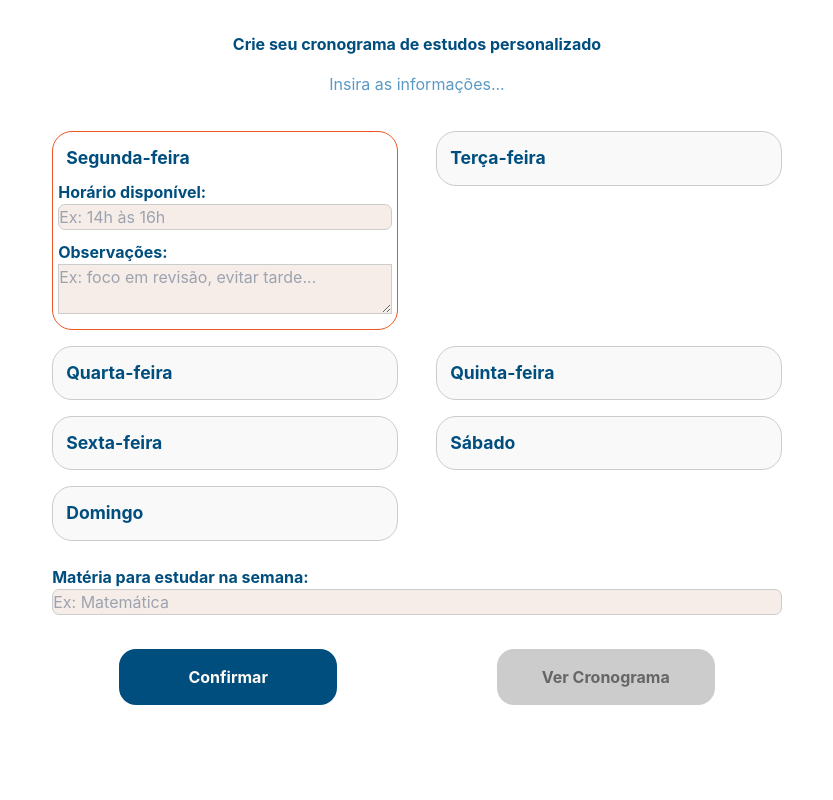
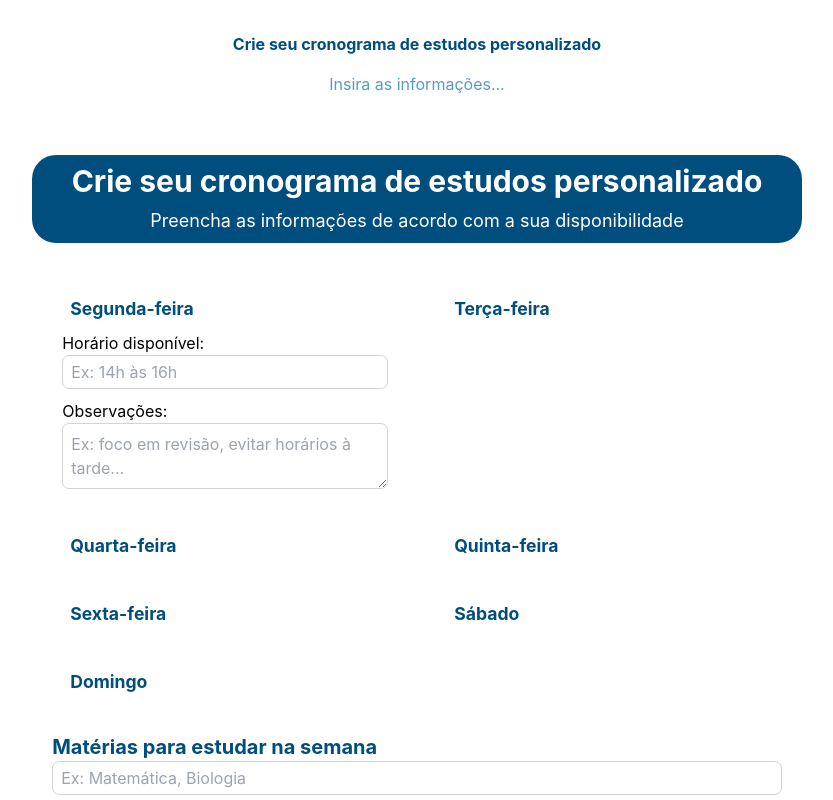
Before and after one commit to Equipe07-DS/FocusMe, a React (Create React App) app in the folder frontend/: page /novocronograma in a window 1280 px wide. Both pictures are taken after a click on the heading "Segunda-feira". Shown: the whole page, without its empty margins (223-1056 px from the left). Built offline with nearby package versions, Linux system fonts and the light colour scheme.

Commit message:
refatoração do componente de criar cronograma

```diff
--- a/frontend/src/componentes/FormsNovoCronograma/FormsNovoCronograma.js
+++ b/frontend/src/componentes/FormsNovoCronograma/FormsNovoCronograma.js
@@ -1,5 +1,5 @@
 import { useForm } from 'react-hook-form';
-import './FormsNovoCronograma.css';
+import style from './FormsNovoCronograma.module.css';
 import { useNavigate } from 'react-router-dom';
 import { useState } from 'react';
 
@@ -70,25 +70,35 @@ const FazerFormulario = () => {
   ];
 
   return (
-    <section className="Caixa">
+    <div className='py-10 flex justify-center flex-col items-center'>
+
+      <div className="bg-[#004E7E] px-10 w-full flex flex-col items-center justify-center rounded-3xl mb-6 py-2">
+        <h1 className="text-white font-bold text-3xl align-top mb-2">Crie seu cronograma de estudos personalizado</h1>
+        <p className='text-white text-lg'>Preencha as informações de acordo com a sua disponibilidade</p>
+      </div>
+      {/* <h1 className="text-[#] font-bold text-3xl align-top h-10">Crie seu cronograma de estudos personalizado</h1> */}
+
+      <section className={style.Caixa}>
         <form onSubmit={handleSubmit(onSubmit)}>
-        <section className="Grid-dias">
+          <section className={style['Grid-dias']}>
             {diasDaSemana.map((dia) => (
-            <details key={dia.chave} className="Caixa-dia">
-              <summary>{dia.nome}</summary>
+              <details key={dia.chave} className={`${style['Caixa-dia']}`}>
+                <summary className={`${style['Caixa-dia']}`}>{dia.nome}</summary>
 
-              <div className="Caixa-input">
+                <div className={style['Caixa-input']}>
                   <label>Horário disponível:</label>
                   <input
                     placeholder="Ex: 14h às 16h"
+                    className='text-black px-2 py-1'
                     {...register(`${dia.chave}.horario`)}
                   />
                 </div>
 
-              <div className="Caixa-input">
-                <label>Observações:</label>
+                <div className={style['Caixa-input']}>
+                  <label >Observações:</label>
                   <textarea
-                  placeholder="Ex: foco em revisão, evitar tarde..."
+                    placeholder="Ex: foco em revisão, evitar horários à tarde..."
+                    className='text-black px-2 py-2'
                     {...register(`${dia.chave}.observacoes`)}
                   />
                 </div>
@@ -96,21 +106,22 @@ const FazerFormulario = () => {
             ))}
           </section>
 
-        <fieldset className="Caixa-input">
-          <label>Matéria para estudar na semana:</label>
+          <fieldset className={style['Caixa-input']}>
+            <label className='text-[#004E7E] font-bold text-xl'>Matérias para estudar na semana</label>
             <input
-            placeholder="Ex: Matemática"
+              placeholder="Ex: Matemática, Biologia"
+              className='text-black px-2 py-1'
               {...register('materia')}
             />
           </fieldset>
 
-        <footer className="Caixa-botoes">
-          <button className="botao" type="submit">
+          <footer className={style['Caixa-botoes']}>
+            <button className={style.botao} type="submit">
               Confirmar
             </button>
 
             <button
-            className="botao"
+              className={style.botao}
               type="button"
               onClick={handleVerCronograma}
               disabled={!cronograma}
@@ -120,6 +131,7 @@ const FazerFormulario = () => {
           </footer>
         </form>
       </section>
+    </div>
   );
 };
 
--- a/frontend/src/componentes/FormsNovoCronograma/FormsNovoCronograma.css
+++ b/frontend/src/componentes/FormsNovoCronograma/FormsNovoCronograma.module.css
@@ -2,24 +2,30 @@
 @tailwind components;
 @tailwind utilities;
 
+html {
+    background-color: #72ACD2;
+}
+
 input {
     border-radius: 7px;
-    background-color: #F6EDE8;
-    font-family: Arial, Helvetica, sans-serif;
-    padding: 8px;
-    border: 1px solid #ccc;
+    background-color: white;
+    border: 1px solid lightgray;
+    color: black
+}
+
+input:focus {
+  outline: none;
 }
 
 textarea {
-    border-radius: px;
-    background-color: #F6EDE8;
-    padding: 8px;
-    border: 1px solid #ccc;
+    border-radius: 7px;
+    background-color: white;
+    border: 1px solid lightgray;
+    color: black;
 }
 
-label {
-    color: #004E7E;
-    font-weight: 650;
+textarea:focus {
+  outline: none;
 }
 
 form {
@@ -35,14 +41,43 @@ form {
     margin-bottom: 10px;
 }
 
+
 .Caixa-dia {
     width: 100%;
-    border: 1px solid #ccc;
     border-radius: 20px;
-    background-color: #F9F9F9;
-    padding: 5px;
-    transition: all 0.8s ease;
-    align-self: start;
+    background-color: white;
+    padding-top: 5px;
+    padding-bottom: 5px;
+    padding-left: 10px;
+    padding-right: 10px;
+    transition: all 0.4s;
+}
+
+.Caixa-dia[open] {
+    background-color: white;
+    transition: all 0.4s;
+}
+
+.Caixa-dia:hover {
+    background-color: #ED5522;
+    color: white;
+    transition: all 0.2s;
+}
+
+.Caixa-dia summary {
+    cursor: pointer;
+    font-weight: bold;
+    color: #004E7E;
+    padding: 8px;
+    font-size: 1.1rem;
+    list-style: none;
+    justify-self: center;
+}
+
+.Caixa-dia:hover summary {
+    background-color: #ED5522;
+    color: white;
+    transition: all 0.2s;
 }
 
 .Grid-dias {
@@ -54,45 +89,11 @@ form {
     align-items: start;
 }
 
-
-.Caixa-dia[open] {
-    background-color: #FFF;
-    border-color: #ED5522;
-}
-
-.Caixa-dia summary {
-    cursor: pointer;
-    font-weight: 700;
-    color: #004E7E;
-    padding: 8px;
-    font-size: 1.1rem;
-    list-style: none;
-}
-
-.Caixa-dia summary:hover {
-    color: #ED5522;
-}
-
-
-.Caixa-Domingo {
-    width: 26vw;
-}
-
 .Caixa-botoes {
     justify-items: center;
     display: grid;
     grid-template-columns: repeat(2, 1fr);
     gap: 2vw;
-}
-
-.Caixa-dia {
-    width: 100%;
-    border: 1px solid #ccc;
-    border-radius: 20px;
-    background-color: #F9F9F9;
-    padding: 5px;
-    transition: all 0.8s ease;
-    align-self: start;
 }
 
 .Dias {
@@ -109,11 +110,12 @@ form {
     grid-template-columns: repeat(1, 1fr);
     justify-items: center;
     margin-top: 2vh;
+
 }
 
 .botao {
-    background-color: #004E7E;
-    color: #FFFBF5;
+    background-color:#ED5522;
+    color: white;
     border-radius: 17px;
     border: none;
     cursor: pointer;
@@ -121,11 +123,11 @@ form {
     font-weight: bold;
     width: 17vw;
     height: 7vh;
-    transition: background-color 0.2s ease;
+    transition: all 0.2s;
 }
 
 .botao:hover {
-    background-color: #F48763;
+    background-color: #fc7e54;
 }
 
 .botao:disabled {
```
Lines whose indentation alone changed are shown as unchanged.
